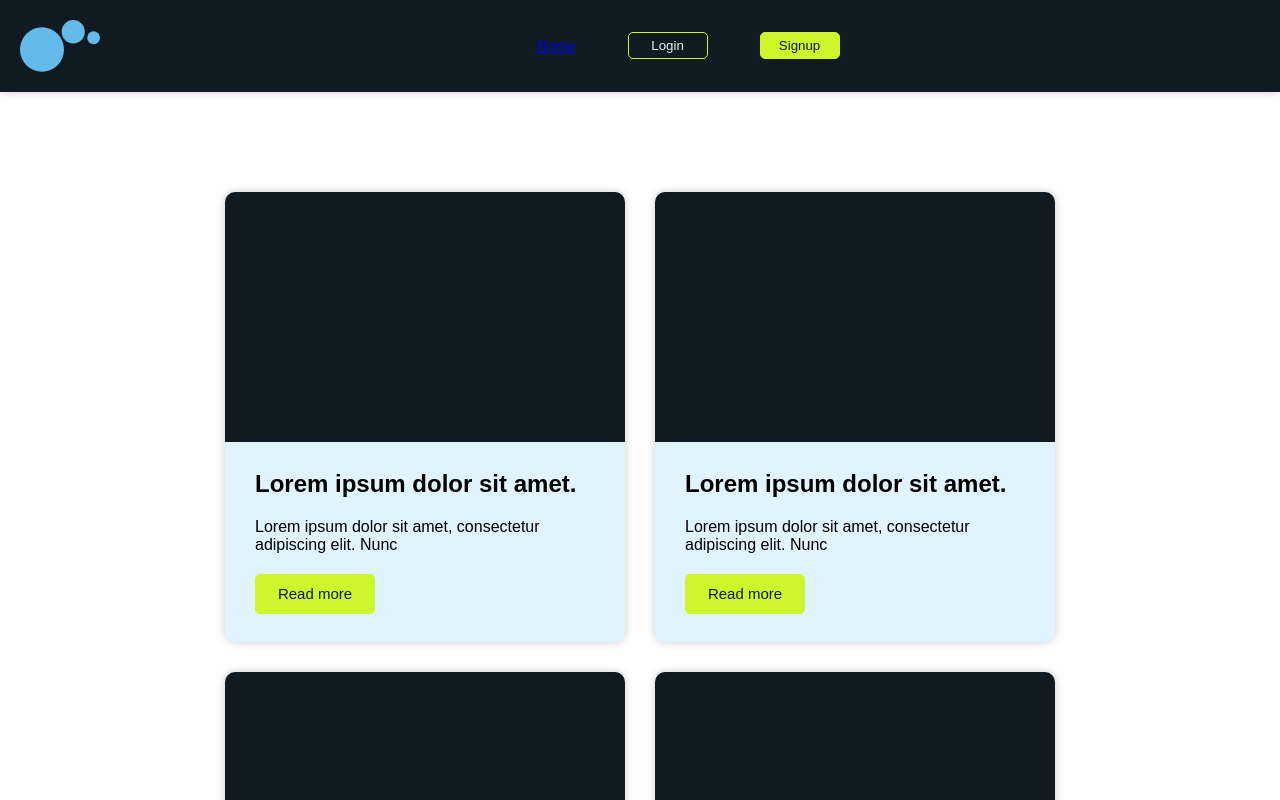
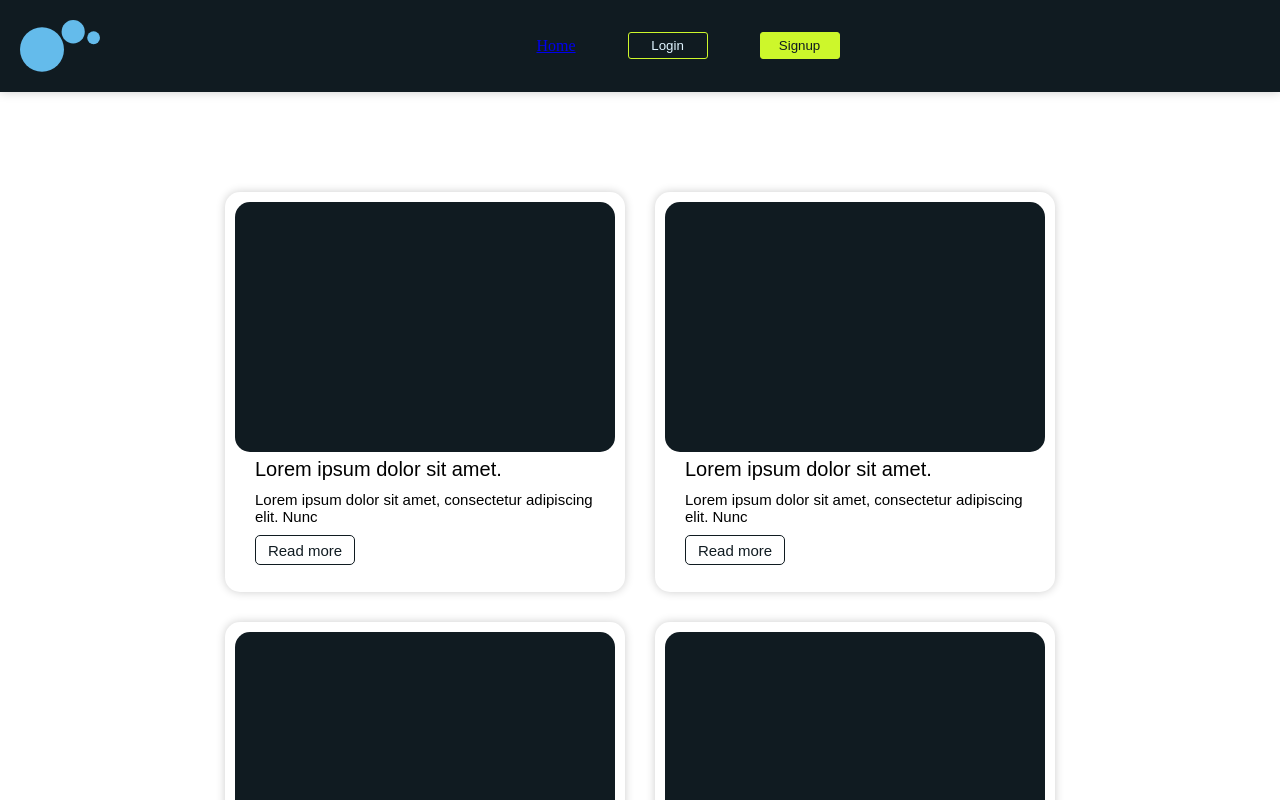
Before and after one commit to requiemcreatif/the-impostor-v1, a React (Create React App) app: page /mainpage in a window 1280 px wide. Shown: the top 800 px of the page. Built offline with nearby package versions, Linux system fonts and the light colour scheme; no server answers; a web font is replaced by a local one.

Commit message:
new card for main created

```diff
--- a/src/components/Card.js
+++ b/src/components/Card.js
@@ -1,10 +1,10 @@
 import styled from "styled-components";
 
 const CardStyle = styled.div`
-    background: #E0F4FF;
+    //background: #E0F4FF;
     width: 40rem;
-    height: 45rem;
-    border-radius: 10px;
+    height: 40rem;
+    border-radius: 15px;
     box-shadow: 0 0 10px 0 rgba(0, 0, 0, 0.2);
     display: flex;
     flex-direction: column;
@@ -12,47 +12,55 @@ const CardStyle = styled.div`
     align-items: center;
     gap: 2rem;
     position: relative;
-
-
     `
     const Btn2 = styled.button`
-    width: 12rem;
-    height: 4rem;
+    width: 10rem;
+    height: 3rem;
     font-size: 1.5rem;
     padding: 0.5rem 1rem;
-    border: solid 1px #CDF72B;
+    border: solid 1px #101B21;
     border-radius: 0.5rem;
-    background: #CDF72B;
+    //background: #E0F4FF;
+    background: transparent;
     color: #101B21;
     font-weight: 300;
     cursor: pointer;
     &:hover {
-        background: transparent;
-        border: solid 1px #101B21;
-        color: #101B21;
+        background: #053651;
+        border: solid 1px #053651;
+        color: #E0F4FF;
     }`
 
 const Title = styled.div`
-    padding: 25rem 3rem 0 3rem;
+    padding: 25rem 3rem 1rem 3rem;
     display: flex;
     flex-direction: column;
     justify-content: center;
     align-items: left;
-    gap: 2rem;
+    gap: 1rem;
+    //z-index: 1;
+  p {
+    font-size: 1.5rem;
+    font-weight: 300;
+  }
 
+  h2 {
+    font-size: 2rem;
+    font-weight: 400;
+  }
 `
 const CardHeader = styled.div`
     background: #101B21;
-    width: 100%;
+    width: 38rem;
     height: 25rem;
-    border-radius: 10px 10px 0 0;
+    border-radius: 15px;
     display: flex;
     justify-content: center;
     align-items: center;
     gap: 2rem;
     position: absolute ;
-    top: 0;
-
+    //z-index: 0;
+    top: 1rem;
 `
 
 const Card = () => {
@@ -61,6 +69,7 @@ const Card = () => {
       <CardHeader>
       </CardHeader>
       <Title>
+        {/* <Btn2>Read more</Btn2> */}
         <h2>Lorem ipsum dolor sit amet.</h2>
         <p>
           Lorem ipsum dolor sit amet, consectetur adipiscing elit. Nunc
--- a/src/components/Description.js
+++ b/src/components/Description.js
@@ -38,10 +38,11 @@ const DivThree = styled.div`
     `
 // Description section
 const SectionTwo = styled.section`
-display: flex;
+    display: grid;
+    grid-template-columns: 1fr 1fr;
 
 @media (max-width: 768px) {
-    flex-direction: column;
+    grid-template-columns: 1fr;
 
 
 
@@ -94,7 +95,7 @@ const Description = () => {
                     <img src={iconTwo} alt="icon right" />
                     <h2>Who does this syndrome affect?</h2>
                 </TopSection>
-                <p>Impostor syndrome, also known as impostor phenomenon, is a psychological occurrence in which an individual doubts their skills, talents, or accomplishments and has a persistent internalized fear of being exposed as a "fraud".</p>
+                <p>It’s estimated that 70% of people will experience at least one episode of imposter syndrome during their lifetime. You are not Alone!!</p>
             </SectionWrapper>
         </SectionTwo>
     </Wrapper>
--- a/src/components/Footer.js
+++ b/src/components/Footer.js
@@ -6,7 +6,7 @@ const Btn = styled.button`
     height: 3.5rem;
     padding: 0.5rem 1rem;
     border: solid 1px #CDF72B;
-    border-radius: 0.5rem;
+    border-radius: 0.3rem;
     background: #CDF72B;
     color: #053651;
     font-weight: 300;
@@ -78,7 +78,7 @@ const Wrapper = styled.div`
             }
             input {
                 border: #E0F4FF solid 1px;
-                border-radius: 0.5rem;
+                border-radius: 0.3rem;
                 padding: 0.5rem 1rem;
                 margin-top: 20px;
                 width: 25rem;
--- a/src/components/Header.js
+++ b/src/components/Header.js
@@ -1,4 +1,5 @@
 import {Link} from "react-router-dom"
+import { useAuthContext } from "../hooks/useAuthContext";
 import styled from "styled-components";
 
 const HeaderStyled = styled.section`
@@ -35,7 +36,7 @@ height: 4rem;
 font-size: 1.8rem;
 padding: 0.5rem 1rem;
 border: solid 1px #CDF72B;
-border-radius: 0.5rem;
+border-radius: 0.3rem;
 background: #CDF72B;
 color: #101B21;
 font-weight: 300;
@@ -48,14 +49,16 @@ cursor: pointer;
 
 
 const Header = () => {
+
+    const { user } = useAuthContext()
   return (
     <WrapperContainer>
         <HeaderStyled>
             <h1>IMPOSTR</h1>
             <h2>Don't let <span style={{color: "#CDF72B"}} >Imposter syndrome</span>  stop you from fulling your potential</h2>
             <p>Don’t be afraid of failing. Lorem Ipsum is simply dummy text! Lorem ipsum.</p>
+            {!user && <Link to="/Signup"><Btn2>Signup</Btn2></Link>}
 
-            <Link to="/Signup"><Btn2>Signup</Btn2></Link>
         </HeaderStyled>
   </WrapperContainer>
   )
--- a/src/components/Navbar.js
+++ b/src/components/Navbar.js
@@ -3,8 +3,6 @@ import { useLogout } from "../hooks/useLogout"
 import { useAuthContext } from "../hooks/useAuthContext"
 import styled from "styled-components"
 import logo from "../img/Logo.svg"
-
-
 
 const Nav = styled.nav`
     display: flex;
@@ -27,7 +25,7 @@ const Btn1 = styled.button`
         width: 8rem;
         padding: 0.5rem 1rem;
         border: solid 1px #CDF72B;
-        border-radius: 0.5rem;
+        border-radius: 0.3rem;
         background: transparent;
         color: #E0F4FF;
         font-weight: 300;
@@ -42,7 +40,7 @@ const Btn2 = styled.button`
 width: 8rem;
 padding: 0.5rem 1rem;
 border: solid 1px #CDF72B;
-border-radius: 0.5rem;
+border-radius: 0.3rem;
 background: #CDF72B;
 color: #101B21;
 font-weight: 300;
@@ -53,20 +51,6 @@ cursor: pointer;
     color: #E0F4FF;
 }`
 
-const BtnMenu = styled.button`
-        width: 8rem;
-        padding: 0.5rem 1rem;
-        border: none;
-        //border-radius: 0.5rem;
-        background: transparent;
-        color: #E0F4FF;
-        font-weight: 300;
-        cursor: pointer;
-        &:hover {
-            //background: #CDF72B;
-            color: #CDF72B;
-
-    }`
 
 const Navbar = () => {
     const { logout } = useLogout()
```
